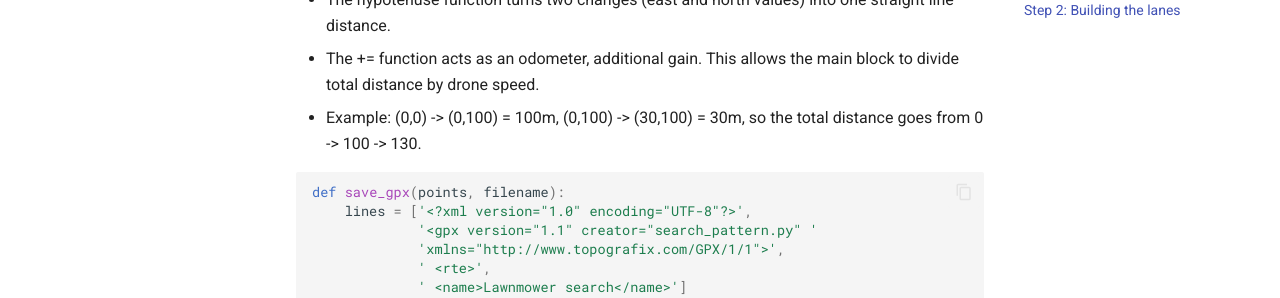
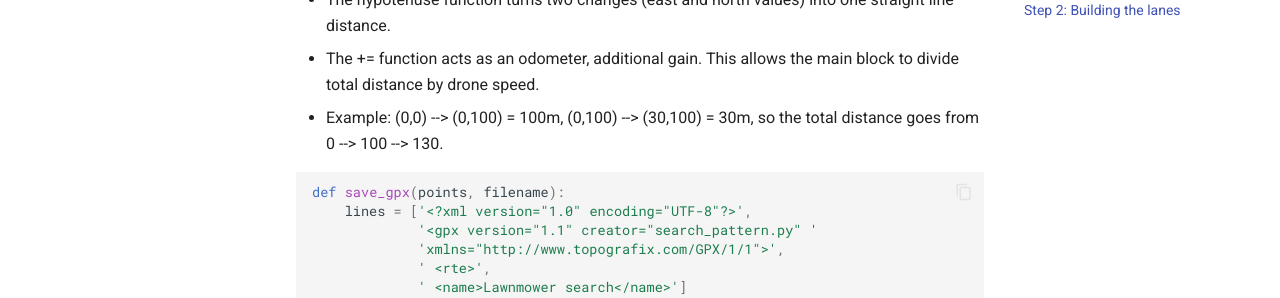
Before and after one commit to JosephKim05/sar-drone-blog, an MkDocs documentation site: the page built from docs/chapter-1-search-path/index.md, in a window 1280 px wide and 900 px high, scrolled down 2359 px. Shown: the part 152-450 px from the top of the window. Built offline with MkDocs 1.6.1 and Material for MkDocs 9.7.7, drawn with Linux system fonts in a browser that asks for light colours; comment, search, counter and statistics services are not loaded.

````diff
--- a/docs/chapter-1-search-path/index.md
+++ b/docs/chapter-1-search-path/index.md
@@ -93,7 +93,7 @@ def path_length(points):
 - zip(points, points[1:]) : pairs each waypoint with the next one, so each pair is one leg of the flight.
 - The hypotenuse function turns two changes (east and north values) into one straight line distance.
 - The += function acts as an odometer, additional gain. This allows the main block to divide total distance by drone speed.
-- Example: (0,0) -> (0,100)  = 100m, (0,100) -> (30,100) = 30m, so the total distance goes from 0 -> 100 -> 130.
+- Example: (0,0) --> (0,100)  = 100m, (0,100) --> (30,100) = 30m, so the total distance goes from 0 --> 100 --> 130.
 
 ```python
 def save_gpx(points, filename):
````
